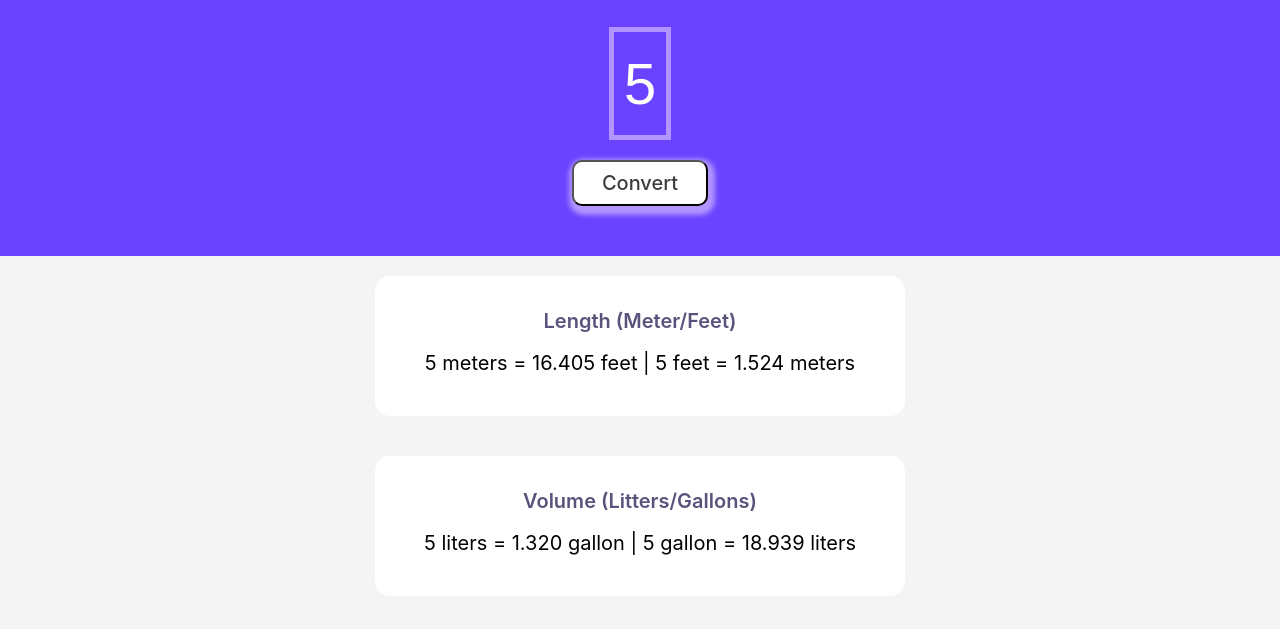
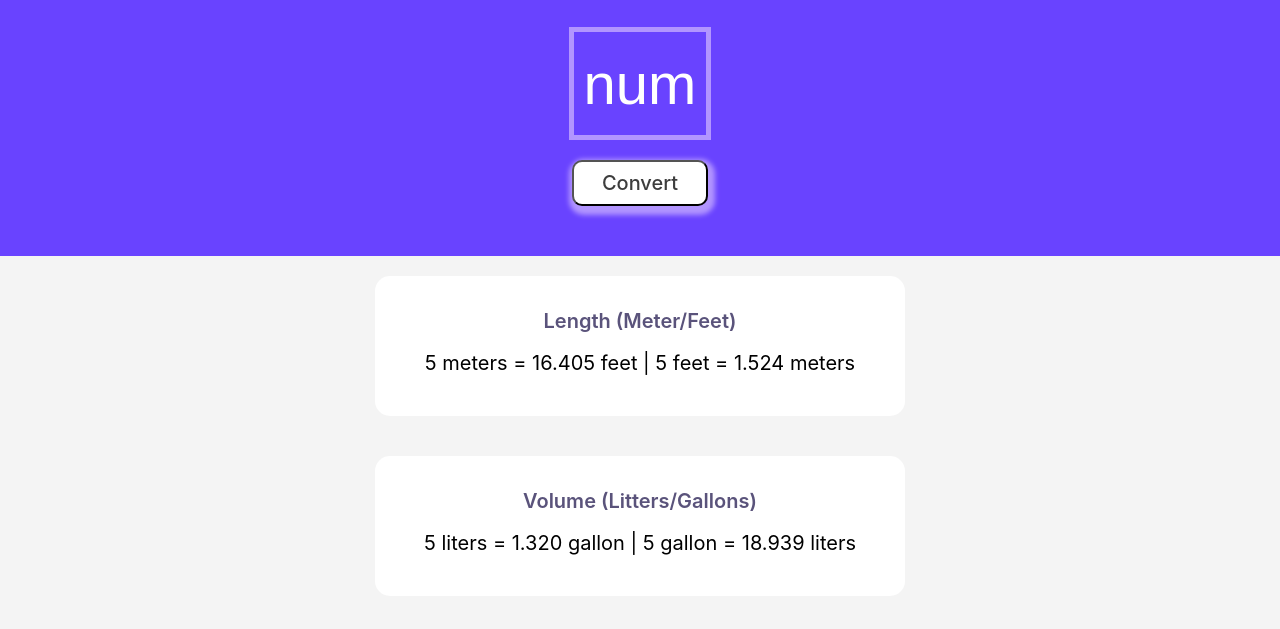
Before and after one commit to fhatti/metric-imperial, a plain HTML site: page index.html in a window 1280 px wide. Both pictures are taken after typing "5" into the empty fields and a click on the button "Convert". Shown: the part 171-800 px from the top of the page. Drawn offline with nearby package versions, Linux system fonts and the light colour scheme.

Commit message:
empty input field after click of button

```diff
--- a/index.html
+++ b/index.html
@@ -24,8 +24,8 @@
             type="number"
             required
             placeholder="number"
-            maxlength="3">
-            <button type="submit" id="convert-btn">Convert</button>
+            aria-label="enter number to convert">
+            <button aria-label="convert button" type="submit" id="convert-btn">Convert</button>
             <p id="error-message" class="values"></p>
         </div>
         <div class="bottom-child container-child">
--- a/index.js
+++ b/index.js
@@ -32,6 +32,7 @@ function resizeInput() {
     if (inputEl.value.length === 0)
     {
         inputEl.style.width = "3.5ch";
+
     }
 }
 
@@ -39,11 +40,6 @@ convertBtn.addEventListener("click", function ()
 {
      if (inputEl.value === "")
          errorMessage.innerHTML = "You have to input a value";
-    //  else if (typeof inputEl.value === 'string' )
-    //  {
-    //      errorMessage.innerHTML = "You have to input a number";
-    // }
-
      else if (inputEl.value[0] === "-")
          errorMessage.innerHTML = "You have to input only positive numbers";
      else
@@ -53,6 +49,9 @@ convertBtn.addEventListener("click", function ()
         kgtoPounds();
          kmToMph();
          errorMessage.innerHTML = "";
+         inputEl.value = "";
+         inputEl.style.width = "3.5ch";
+
      }
 })
 
```
